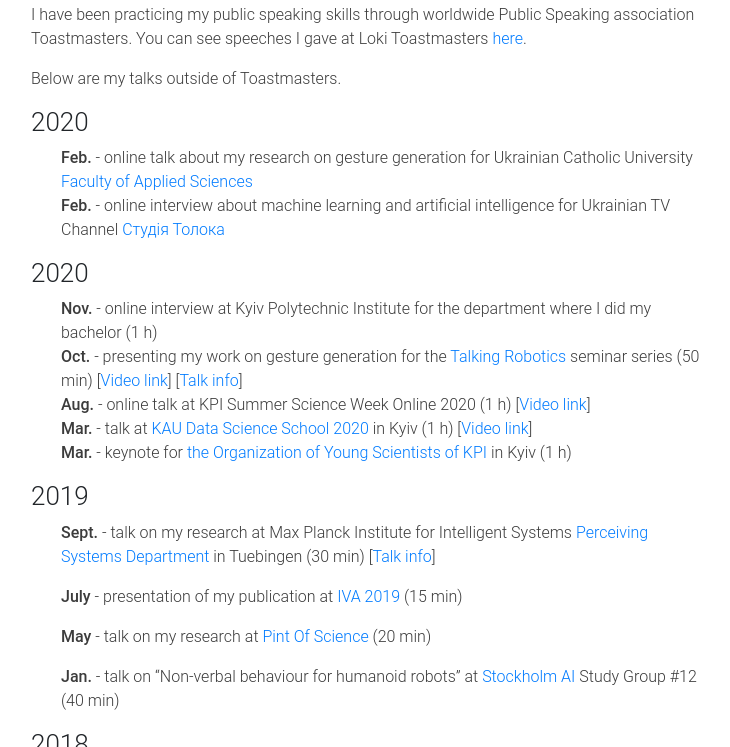
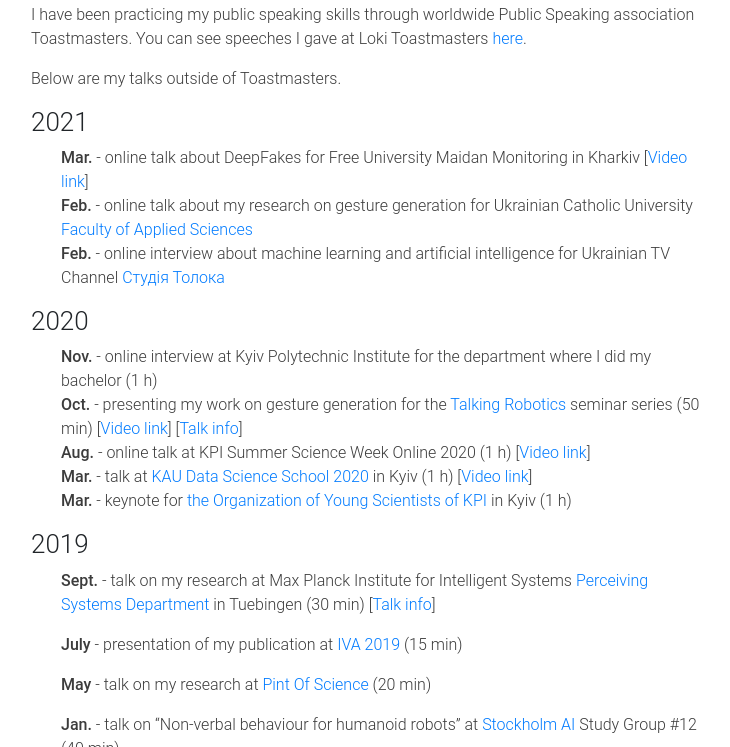
Before and after one commit to Svito-zar/Svito-zar.github.io, a Jekyll site: the page built from _pages/speaking.md, in a window 1280 px wide and 900 px high, scrolled down 316 px, cut to the strip 153-900 px from the top of the window. Shown: the whole strip, without its empty margins (269-999 px from the left). Built offline with Jekyll 4.4.1, drawn with Linux system fonts in a browser that asks for light colours; nearby versions of some CDN libraries.

Commit message:
Updated speaking page

```diff
--- a/_pages/speaking.md
+++ b/_pages/speaking.md
@@ -16,7 +16,8 @@
 
 Below are my talks outside of Toastmasters.
 
-### 2020
+### 2021
+* <strong>Mar.</strong> - online talk about DeepFakes for Free University Maidan Monitoring in Kharkiv \[[Video link](https://www.facebook.com/FreeUnivMM/videos/1912384215567763)\]
 * <strong>Feb.</strong> - online talk about my research on gesture generation for Ukrainian Catholic University [Faculty of Applied Sciences](https://apps.ucu.edu.ua/en/)
 * <strong>Feb.</strong> - online interview about machine learning and artificial intelligence for Ukrainian TV Channel [Студія Толока](https://www.youtube.com/channel/UCzOkKP05JbYwPRtJY09fGVA)
 
```
